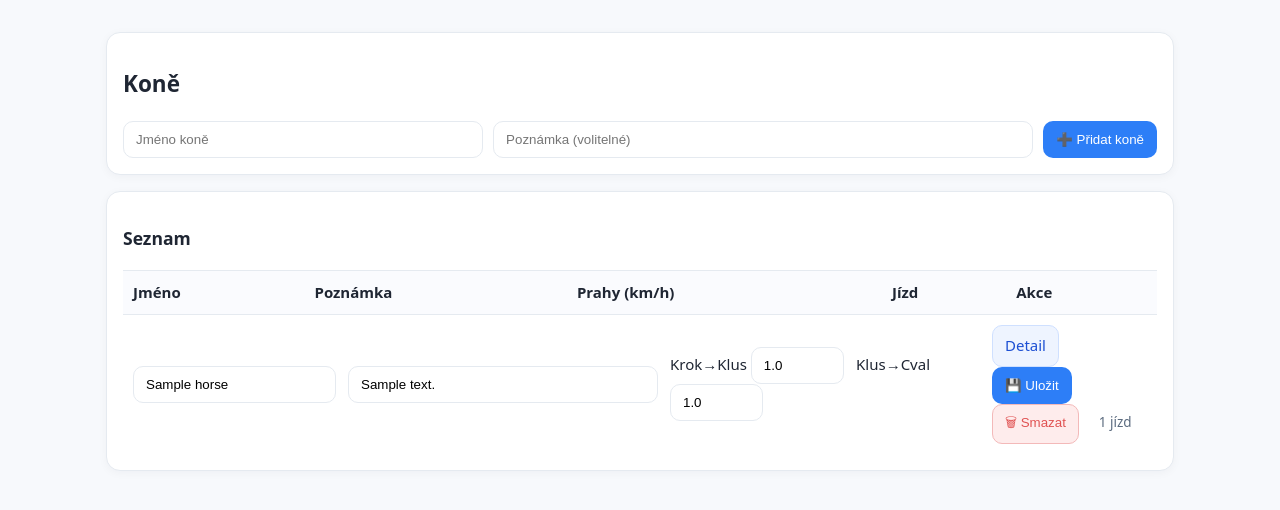
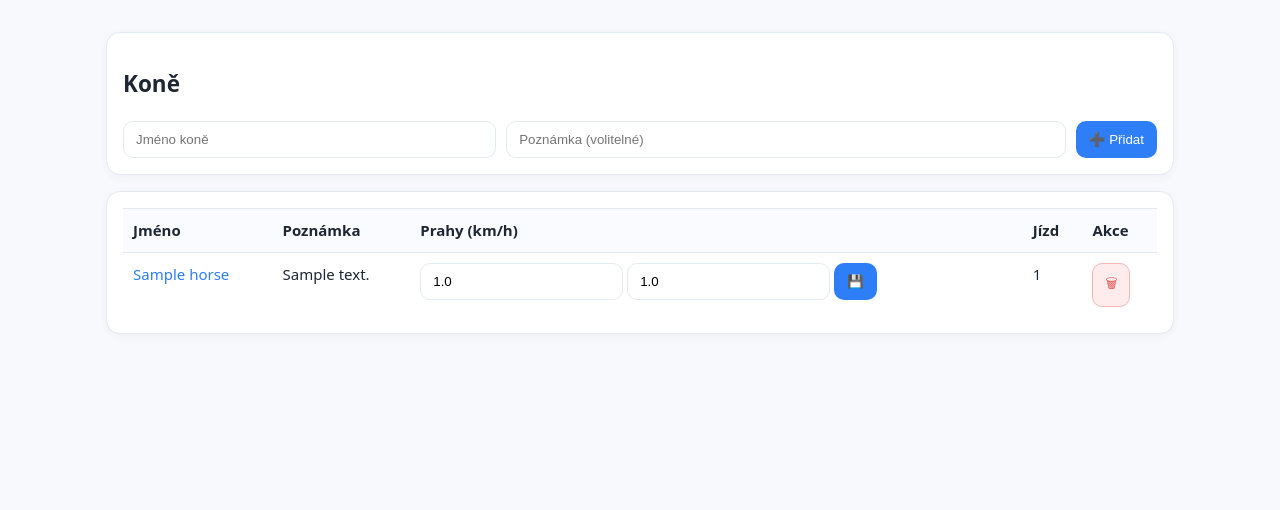
Before and after one commit to rolfovo/gpx-analyzer, a FastAPI app: page /horses in a window 1280 px wide. Shown: the part 80-590 px from the top of the page. Run offline with FastAPI, Linux system fonts and the light colour scheme; tables that the repository leaves empty hold one stand-in row (values such as "Sample post"); some libraries are stand-ins or nearby versions.

Commit message:
Add files via upload

```diff
--- a/app/templates/horses.html
+++ b/app/templates/horses.html
@@ -2,45 +2,40 @@
 {% block content %}
 <section class="card">
   <h2>Koně</h2>
-  <form action="/horses/new" method="post" class="row grid2">
+  <form class="grid2" action="/horses/new" method="post">
     <input type="text" name="name" placeholder="Jméno koně" required>
     <input type="text" name="notes" placeholder="Poznámka (volitelné)">
-    <button type="submit">➕ Přidat koně</button>
+    <button>➕ Přidat</button>
   </form>
 </section>
-
 <section class="card">
-  <h3>Seznam</h3>
+  <div class="table-wrap">
     <table>
-    <thead>
-      <tr><th>Jméno</th><th>Poznámka</th><th>Prahy (km/h)</th><th>Jízd</th><th>Akce</th></tr>
-    </thead>
+      <thead><tr><th>Jméno</th><th>Poznámka</th><th>Prahy (km/h)</th><th>Jízd</th><th>Akce</th></tr></thead>
       <tbody>
         {% for h in horses %}
         <tr>
-        <td colspan="5">
-          <form action="/horse/{{ h.id }}/update" method="post" class="grid4 row">
-            <input type="text" name="name" value="{{ h.name }}" required>
-            <input type="text" name="notes" value="{{ h.notes or '' }}" placeholder="Poznámka">
-            <div>
-              <label>Krok→Klus</label>
-              <input type="number" step="0.1" name="walk_trot_kmh" value="{{ h.walk_trot_kmh or '' }}" style="max-width:7em">
-              <label style="margin-left:8px;">Klus→Cval</label>
-              <input type="number" step="0.1" name="trot_canter_kmh" value="{{ h.trot_canter_kmh or '' }}" style="max-width:7em">
-            </div>
-            <div class="actions">
-              <a class="button" href="/horse/{{ h.id }}">Detail</a>
-              <button type="submit">💾 Uložit</button>
-              <form action="/horse/{{ h.id }}/delete" method="post" style="display:inline" onsubmit="return confirm('Smazat koně a odpojit jeho jízdy?')">
-                <button class="button danger" type="submit">🗑 Smazat</button>
+          <td><a href="/horse/{{ h.id }}">{{ h.name }}</a></td>
+          <td>{{ h.notes or '—' }}</td>
+          <td>
+            <form class="inline" action="/horse/{{ h.id }}/update" method="post">
+              <input type="hidden" name="name" value="{{ h.name }}">
+              <input type="hidden" name="notes" value="{{ h.notes or '' }}">
+              <input class="short" type="number" step="0.1" min="0" name="walk_trot_kmh" value="{{ h.walk_trot_kmh if h.walk_trot_kmh is not none else '' }}" placeholder="7.0">
+              <input class="short" type="number" step="0.1" min="0" name="trot_canter_kmh" value="{{ h.trot_canter_kmh if h.trot_canter_kmh is not none else '' }}" placeholder="13.0">
+              <button>💾</button>
             </form>
-              <span class="muted">{{ h.rides|length }} jízd</span>
-            </div>
+          </td>
+          <td>{{ h.rides|length }}</td>
+          <td>
+            <form class="inline" action="/horse/{{ h.id }}/delete" method="post" onsubmit="return confirm('Smazat koně? Jízdy zůstanou, jen se odpojí.')">
+              <button class="danger">🗑</button>
             </form>
           </td>
         </tr>
         {% endfor %}
       </tbody>
     </table>
+  </div>
 </section>
 {% endblock %}
```
Also changed, not shown: app/models.py (+4 -4 lines). Lines whose indentation alone changed are shown as unchanged.
